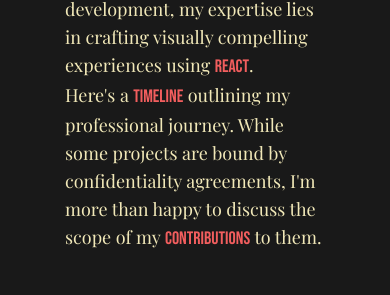
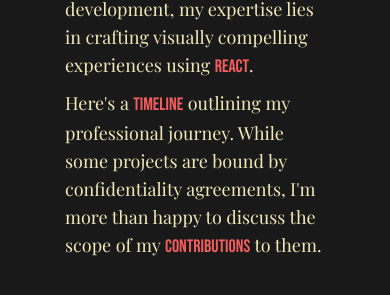
Before and after one commit to jorboare/portfolio2024, a React (Vite) app: page / in a window 390 px wide. Shown: the part 1420-1715 px from the top of the page. Built offline with nearby package versions, Linux system fonts and the light colour scheme; the HTML template or start-up script is replaced by a standard one; a web font is replaced by a local one.

Commit message:
Margin to text added.

```diff
--- a/src/components/experience/Experience.tsx
+++ b/src/components/experience/Experience.tsx
@@ -82,7 +82,7 @@ const Experience = () => {
             experiences using{" "}
             <span className="font-accent text-secondAccent">React</span>.
           </p>
-          <p className="fadeInLeft z-50 max-w-[700px] font-primary text-primary sm:text-lg md:mb-10 md:ml-[20%] md:text-xl lg:text-2xl">
+          <p className="fadeInLeft z-50 mt-2 max-w-[700px] font-primary text-primary sm:text-lg md:mb-10 md:ml-[20%] md:text-xl lg:text-2xl">
             Here's a{" "}
             <span className="font-accent text-secondAccent">timeline</span>{" "}
             outlining my professional journey. While some projects are bound by
```
